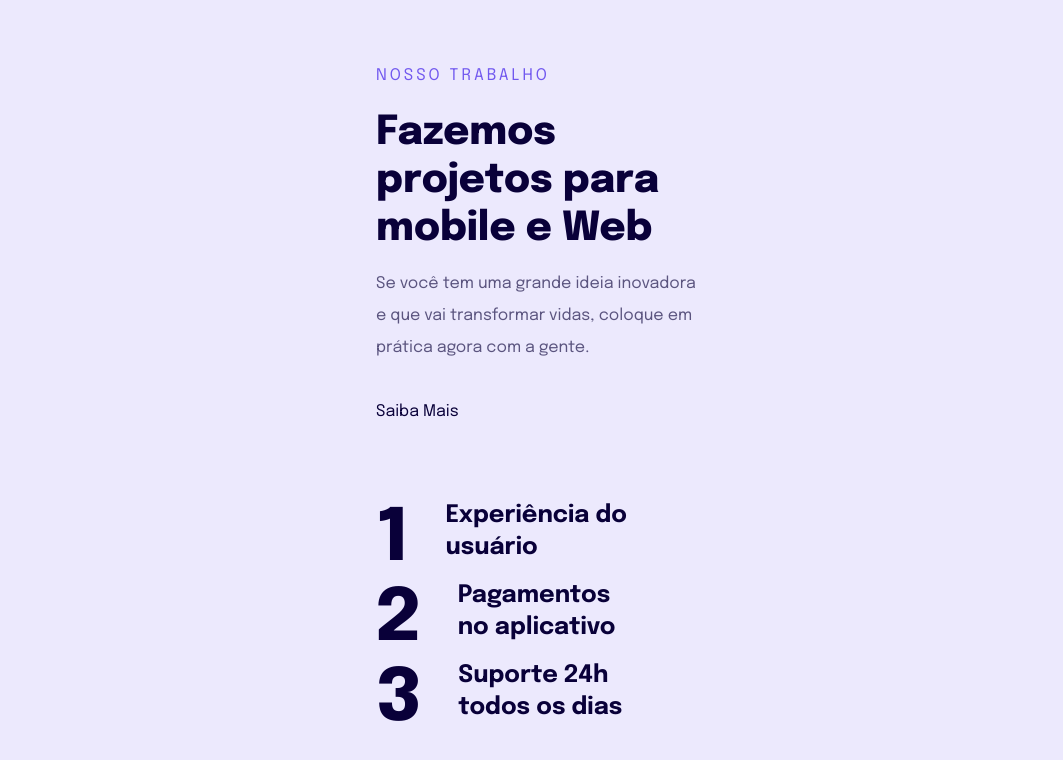
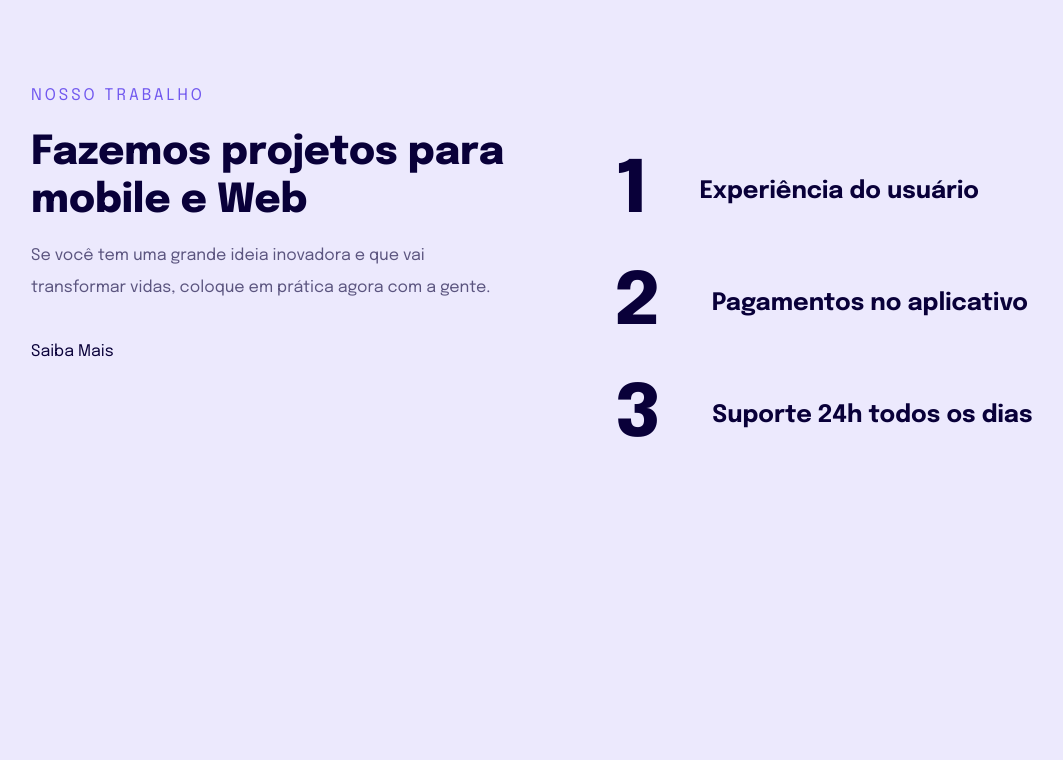
Before and after one commit to ManuelaAlecio/explorer-project-04, a plain HTML site: page index.html in a window 1280 px wide. Shown: the whole page, without its empty margins (99-1162 px from the left). Drawn offline with Linux system fonts and the light colour scheme.

Commit message:
media desktop

```diff
--- a/index.html
+++ b/index.html
@@ -14,12 +14,16 @@
   </head>
   <body>
     <main>
-      <p>Nosso trabalho</p>
-      <h1>Fazemos projetos para mobile e Web</h1>
+      <div>
+        <p>Nosso trabalho</p>
+        <h1>Fazemos projetos para mobile e Web</h1>
 
-      <p>Se você tem uma grande ideia inovadora e que vai transformar vidas, coloque em prática agora com a gente.</p>
+        <p>
+          Se você tem uma grande ideia inovadora e que vai transformar vidas, coloque em prática agora com a gente.
+        </p>
 
-      <a href="#">Saiba Mais</a>
+        <a href="#">Saiba Mais</a>
+      </div>
 
       <ul>
         <li><span>1</span> Experiência do usuário</li>
--- a/style.css
+++ b/style.css
@@ -83,6 +83,10 @@ ul li {
   gap: 3.8rem;
 }
 
+ul li + li {
+  margin-top: 3.2rem;
+}
+
 ul li span {
   font-weight: 800;
   font-size: 7.2rem;
@@ -92,3 +96,27 @@ ul li span {
 
   color: #090039;
 }
+
+/* media queries */
+
+@media (min-width: 700px) {
+  body {
+    padding: 8rem;
+  }
+
+  main {
+    max-width: 1020px;
+    display: flex;
+    gap: 10rem;
+  }
+
+  main > div {
+    max-width: 484px;
+  }
+
+  ul li {
+    gap: 5.3rem;
+    max-width: 450px;
+    align-items: center;
+  }
+}
```
